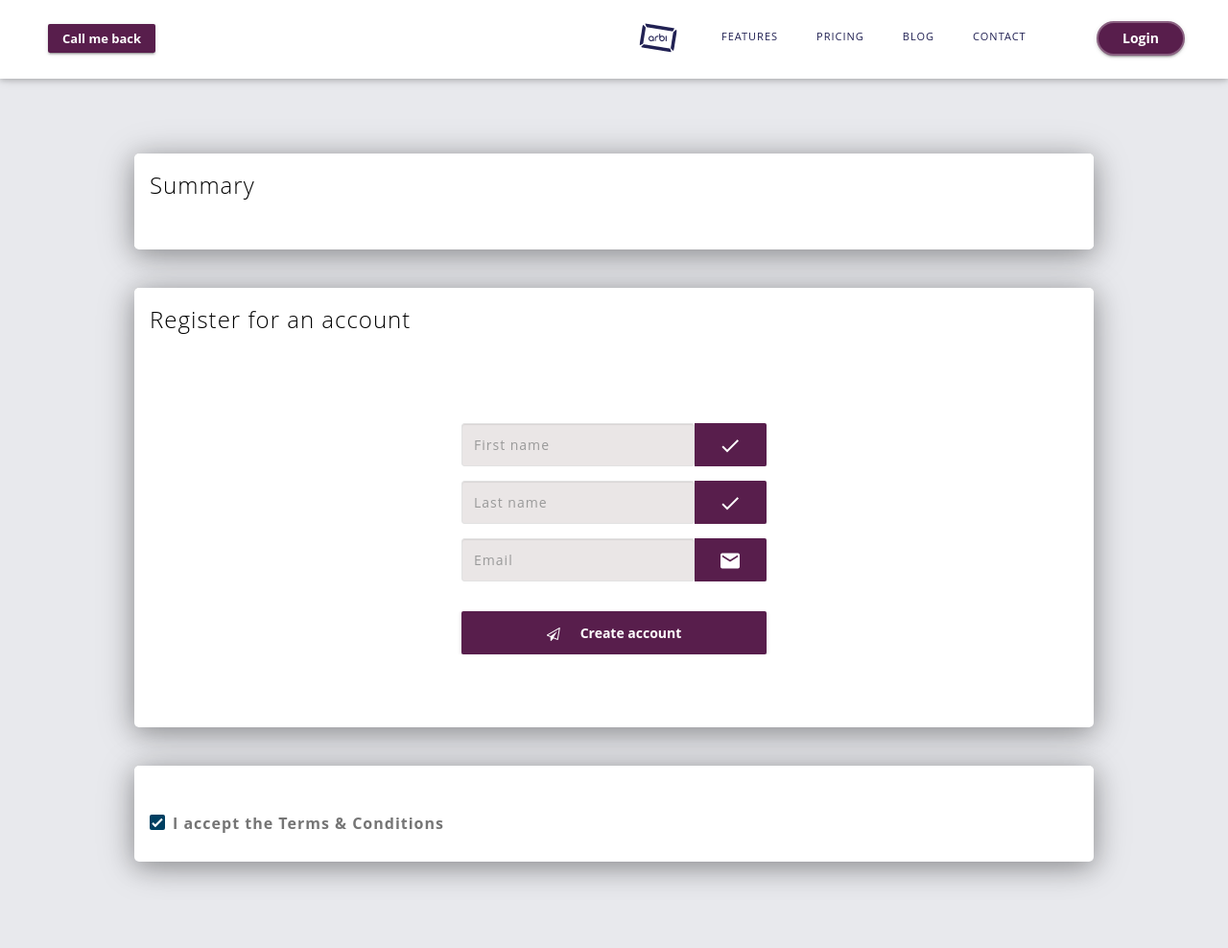
After one commit to fandy/arbio, a PHP site: page /pricing.html in a window 1280 px wide. The commit adds this page. Shown: the whole page at 96% size. Run offline with PHP 8.4, Linux system fonts and the light colour scheme; some web fonts are replaced.

Commit message:
pricingg

```diff
--- /dev/null
+++ b/pricing.html
@@ -0,0 +1,121 @@
+<!DOCTYPE html>
+<html>
+<head>
+	<title></title>
+	<meta charset="utf-8">
+    <meta http-equiv="X-UA-Compatible" content="IE=edge">
+    <meta name="viewport" content="width=device-width, initial-scale=1">
+    <meta name="msapplication-TileColor" content="#ffffff">
+    <meta name="msapplication-TileImage" content="/ms-icon-144x144.png">
+    <meta name="theme-color" content="#ffffff">
+    <title>Arbi Augmented Reality platform!</title>
+
+    <link rel="shortcut icon" href="public/images/favicon1.png" type="image/x-icon">
+
+    <link rel="manifest" href="public/images/favicon/manifest.json">
+    <link rel="stylesheet" href="public/components/bootstrap-3.3.7-dist/css/bootstrap.min.css">
+    <link rel="stylesheet" href="public/fonts/material-icons.css">
+    <link rel="stylesheet" href="public/fonts/Material-Icons-new.css">
+    <link rel="stylesheet" href="public/fonts/font-awesome/css/font-awesome.min.css">
+    <link rel="stylesheet" href="public/components/OwlCarousel2-2.2.1/dist/assets/owl.carousel.min.css">
+    <link rel="stylesheet" href="public/components/OwlCarousel2-2.2.1/dist/assets/owl.theme.default.min.css">
+    <link rel="stylesheet" href="public/components/mdl/css/material.min.css">
+    <link rel="stylesheet" href="public/css/m-p.css">
+    <link rel="stylesheet" href="public/css/arbi.css">
+</head>
+<body>
+	<nav class="navbar navbar-default navbar-fixed-top text-center navbarcolor">
+      <div class="container-fluid">
+        <div class="navbar-header">
+          <button id="nav-icon3" type="button" class="navbar-toggle collapsed" data-toggle="collapse" data-target="#bs-example-navbar-collapse-1" aria-expanded="false">
+              <span class="icon-bar"></span>
+              <span class="icon-bar"></span>
+              <span class="icon-bar"></span>
+              <span class="icon-bar"></span>
+          </button>
+          <a class="mdl-button mdl-js-button mdl-button--raised mdl-js-ripple-effect call-me" href="tel: +5199989812">Call me back</a>
+          <a class="navbar-brand" href="home.html"><i class="mdi mdi-logo_nuevo"></i></a>
+        </div>
+
+        <div class="collapse navbar-collapse" id="bs-example-navbar-collapse-1">
+          <ul class="nav navbar-nav">
+            <li><a href="#faq">Features</a></li>
+            <li><a href="#pricing">Pricing</a></li>
+            <li><a href="#">Blog</a></li>
+            <li><a href="#contact_us">Contact</a></li>
+          </ul>
+          <ul class="nav navbar-nav navbar-right">
+            <li><button class="mdl-button mdl-js-button mdl-button--raised mdl-js-ripple-effect">Login</button></li>
+          </ul>
+        </div>
+      </div>
+    </nav>
+    <section>
+
+    </section>
+    <section id="summary" class="section">
+    	<div class="container">
+    		<div class="row-fluid">
+    			<div class="mdl-card mdl-card-summary">
+		    		<div class="mdl-card__title">
+		    			<h2 class="mdl-card__title-text">Summary</h2>
+		    		</div>
+		    		<div class="mdl-card__supporting-text">
+
+		    		</div>
+		    	</div>
+		    	<div class="mdl-card mdl-card-summary">
+		    		<div class="mdl-card__title">
+		    			<h2 class="mdl-card__title-text">Register for an account</h2>
+		    		</div>
+		    		<div class="mdl-card__supporting-text formulario">
+						<div class="col-md-12">
+			                <div class="input-group">
+			                  <input type="text" class="form-control" placeholder="First name" aria-describedby="nameN">
+			                  <span class="input-group-btn">
+			                    <button class="mdl-button mdl-js-button mdl-button--raised mdl-js-ripple-effect m-0 height-45 morado" type="button" tabindex="-1"><i class="mdi mdi-done"></i></button>
+			                  </span>
+			                </div>
+		                </div>
+			            <div class="col-md-12">
+			                <div class="input-group">
+			                  <input type="text" class="form-control" placeholder="Last name" aria-describedby="nameN">
+			                  <span class="input-group-btn">
+			                    <button class="mdl-button mdl-js-button mdl-button--raised mdl-js-ripple-effect m-0 height-45 morado" type="button" tabindex="-1"><i class="mdi mdi-done"></i></button>
+			                  </span>
+			                </div>
+			            </div>
+			            <div class="col-md-12 m-b-16">
+			                <div class="input-group">
+			                  <input type="text" class="form-control" placeholder="Email" aria-describedby="nameN">
+			                  <span class="input-group-btn">
+			                    <button class="mdl-button mdl-js-button mdl-button--raised mdl-js-ripple-effect m-0 height-45 morado" type="button" tabindex="-1"><i class="mdi mdi-email"></i></button>
+			                  </span>
+			                </div>
+			            </div>
+			            <div class="col-md-12 text-center">
+			                <button class="mdl-button mdl-js-button mdl-button--raised mdl-js-ripple-effect register height-45 m-0"><i class="fa fa-paper-plane-o"></i>Create account</button>
+			            </div>
+		    		</div>
+		    	</div>
+		    	<div class="mdl-card mdl-card-summary">
+		    		<div class="mdl-card__title">
+		    		</div>
+		    		<div class="mdl-card__supporting-text">
+						<label class="mdl-checkbox mdl-js-checkbox mdl-js-ripple-effect" for="checkbox-1">
+						  <input type="checkbox" id="checkbox-1" class="mdl-checkbox__input" checked>
+						  <span class="mdl-checkbox__label">I accept the Terms & Conditions</span>
+						</label>
+		    		</div>
+		    	</div>
+    		</div>
+    	</div>
+    </section>
+
+    <script src="public/components/jquery-3.2.1/jquery-3.2.1.min.js"></script>
+    <script src="public/components/bootstrap-3.3.7-dist/js/bootstrap.min.js"></script>
+    <script src="public/components/mdl/js/material.min.js"></script>
+    <script src="public/components/OwlCarousel2-2.2.1/dist/owl.carousel.min.js"></script>
+    <script src="public/js/jspricing.js"></script>
+</body>
+</html>
--- a/public/css/arbi.css
+++ b/public/css/arbi.css
@@ -10,7 +10,7 @@ body {
 }
 
 body{
-
+	background-color: #E8E9ED;
 }
 
 h1, h2, h3,.mdl-button{
@@ -198,7 +198,6 @@ section {
 	margin: 0;
 	width: 100%;
 	height: auto;
-	background-color: #FFFFFF;
 }
 
 .section {
@@ -451,7 +450,7 @@ button.play-store{
 button.apple{
 	background-color: #588B8B !important;
 }
-button.height-45{
+.mdl-button.height-45{
 	height: 45px;
 }
 
@@ -640,12 +639,12 @@ a.call-me{
     margin: 15px 40px;
   	transition: all 0.5s cubic-bezier(.25,.8,.25,1);
 }
-.mdl-card-pricing:HOVER{
-	/*-ms-transform: scale(1.05);
-    -webkit-transform: scale(1.05);
-    transform: scale(1.05);*/
+
+.mdl-card-summary{
+	max-width: 1000px;
+	margin: 40px auto;
+	box-shadow: 0px 5px 25px rgba(0,0,0,0.25), 0 5px 40px rgba(0,0,0,0.22);
 }
-
 .mdl-card-pricing .mdl-card__title{
 	display: block;
 }
@@ -683,27 +682,23 @@ a.call-me{
   	box-shadow: 0 14px 30px rgba(88, 139, 139, 0.45), 0 5px 5px rgba(0,0,0,0.22);
 }
 
-.mdl-card-pricing:nth-child(2) button,
+.mdl-card-pricing:nth-child(2) .mdl-button,
 .mdl-card-pricing:nth-child(2) .mdl-card__title{
 	background-color: #588B8B !important;
 }
-.mdl-card-pricing:nth-child(3) button,
+.mdl-card-pricing:nth-child(3) .mdl-button,
 .mdl-card-pricing:nth-child(3) .mdl-card__title{
 	background-color: #581E4C !important;
 }
-.mdl-card-pricing:nth-child(4) button,
+.mdl-card-pricing:nth-child(4) .mdl-button,
 .mdl-card-pricing:nth-child(4) .mdl-card__title{
 	background-color: #39396F !important;
 }
-/*section.existing{
-	position: relative;
+.mdl-card-summary .mdl-card__supporting-text.formulario{
+	max-width: 380px;
+	margin: 60px auto;
+
 }
-section.existing .col-md-7.video-arbio{
-	position: absolute;
-	right: 0;
-	bottom: 0;
-} */
-
 section#faq h3.bold.m-b-0{
 	font-size: 22px;
 }
--- /dev/null
+++ b/public/js/jspricing.js
@@ -0,0 +1,19 @@
+$(window).on('load', function () {
+	resizeSection();
+});
+
+$(document).ready(function () {
+	$('#nav-icon3').click(function(){
+		$(this).toggleClass('open');
+	});
+	resizeSection();
+});
+
+$(window).resize(function () {
+	resizeSection();
+});
+
+function resizeSection() {
+    var top = $( window ).height();
+	$(".section-home").css('height', top);
+}
```
Also changed, not shown: home.html (+13 -11 lines), public/js/jshome.js (+0 -17 lines), public/js/arbi.js (deleted).
